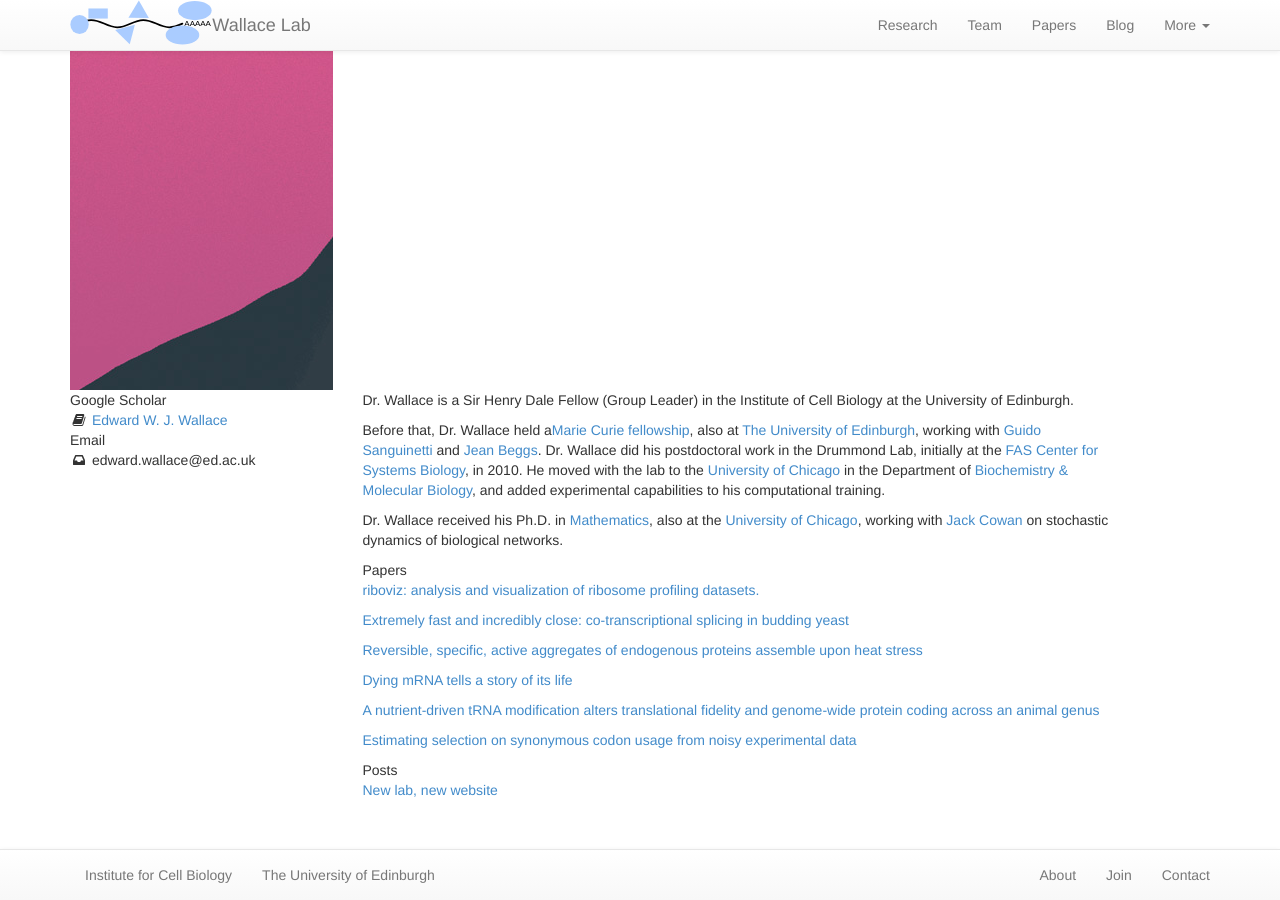
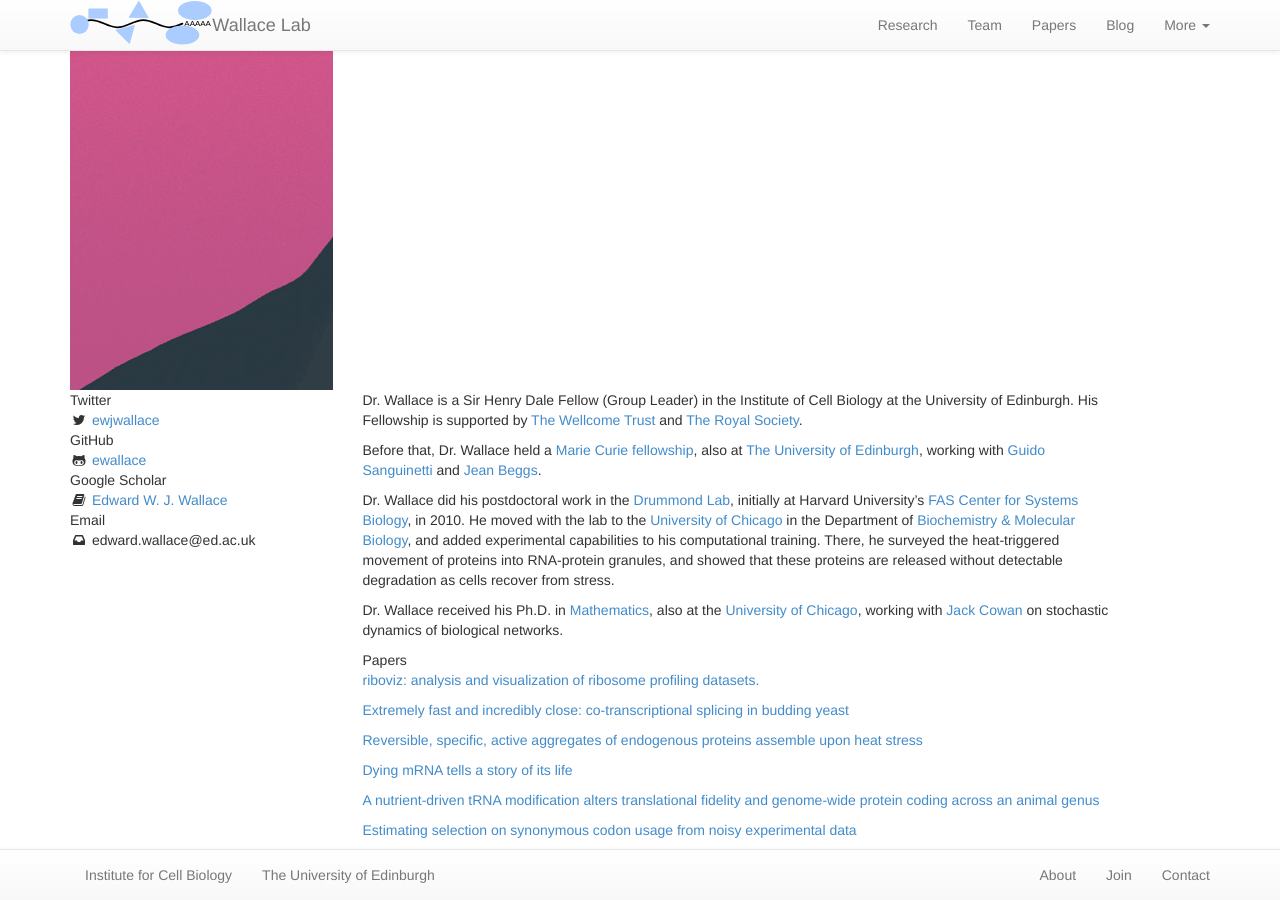
Before and after one commit to swinterbourne/ewallace.github.io, a Jekyll site: the page built from team/_posts/2017-12-13-edward-wallace.md, in a window 1280 px wide and 900 px high, scrolled down 510 px. Built offline with Jekyll 4.4.1, drawn with Linux system fonts in a browser that asks for light colours; nearby versions of some CDN libraries.

Commit message:
EW bio neatened, more links

```diff
--- a/team/_posts/2017-12-13-edward-wallace.md
+++ b/team/_posts/2017-12-13-edward-wallace.md
@@ -5,17 +5,19 @@
 nickname: Edward
 handle: ew
 email: edward.wallace@ed.ac.uk
-twitter:
-github:
+twitter: ewjwallace
+github: ewallace
+ORCID: 0000-0001-8025-6361
 scholar: 7FLIJBAAAAAJ
 image: /assets/images/team/edward-wallace-cartoon-2018.jpg
 alum: false
 ---
 
-Dr. Wallace is a Sir Henry Dale Fellow (Group Leader) in the Institute of Cell Biology at the University of Edinburgh.
+Dr. Wallace is a Sir Henry Dale Fellow (Group Leader) in the Institute of Cell Biology at the University of Edinburgh. His Fellowship is supported by [The Wellcome Trust](https://wellcome.ac.uk) and [The Royal Society](https://royalsociety.org).
 
-Before that, Dr. Wallace held a[Marie Curie fellowship](http://ec.europa.eu/research/mariecurieactions/), also at [The University of Edinburgh](http://www.ed.ac.uk/home), working with [Guido Sanguinetti](http://homepages.inf.ed.ac.uk/gsanguin/) and [Jean Beggs](http://beggs.bio.ed.ac.uk/).
-Dr. Wallace did his postdoctoral work in the Drummond Lab, initially at the [FAS Center for Systems Biology](http://sysbio.harvard.edu/home), in 2010. He moved with the lab to the [University of Chicago] in the Department of [Biochemistry & Molecular Biology], and added experimental capabilities to his computational training.
+Before that, Dr. Wallace held a [Marie Curie fellowship](http://ec.europa.eu/research/mariecurieactions/), also at [The University of Edinburgh](http://www.ed.ac.uk/home), working with [Guido Sanguinetti](http://homepages.inf.ed.ac.uk/gsanguin/) and [Jean Beggs](http://beggs.bio.ed.ac.uk/).
+
+Dr. Wallace did his postdoctoral work in the [Drummond Lab](http://drummondlab.org), initially at Harvard University's [FAS Center for Systems Biology](http://sysbio.harvard.edu/home), in 2010. He moved with the lab to the [University of Chicago] in the Department of [Biochemistry & Molecular Biology], and added experimental capabilities to his computational training. There, he surveyed the heat-triggered movement of proteins into RNA-protein granules, and showed that these proteins are released without detectable degradation as cells recover from stress.
 
 Dr. Wallace received his Ph.D. in [Mathematics](UCMath), also at the [University of Chicago], working with [Jack Cowan](http://neuroscience.uchicago.edu/?p=neuro/profile&id=63) on stochastic dynamics of biological networks.
 
```
